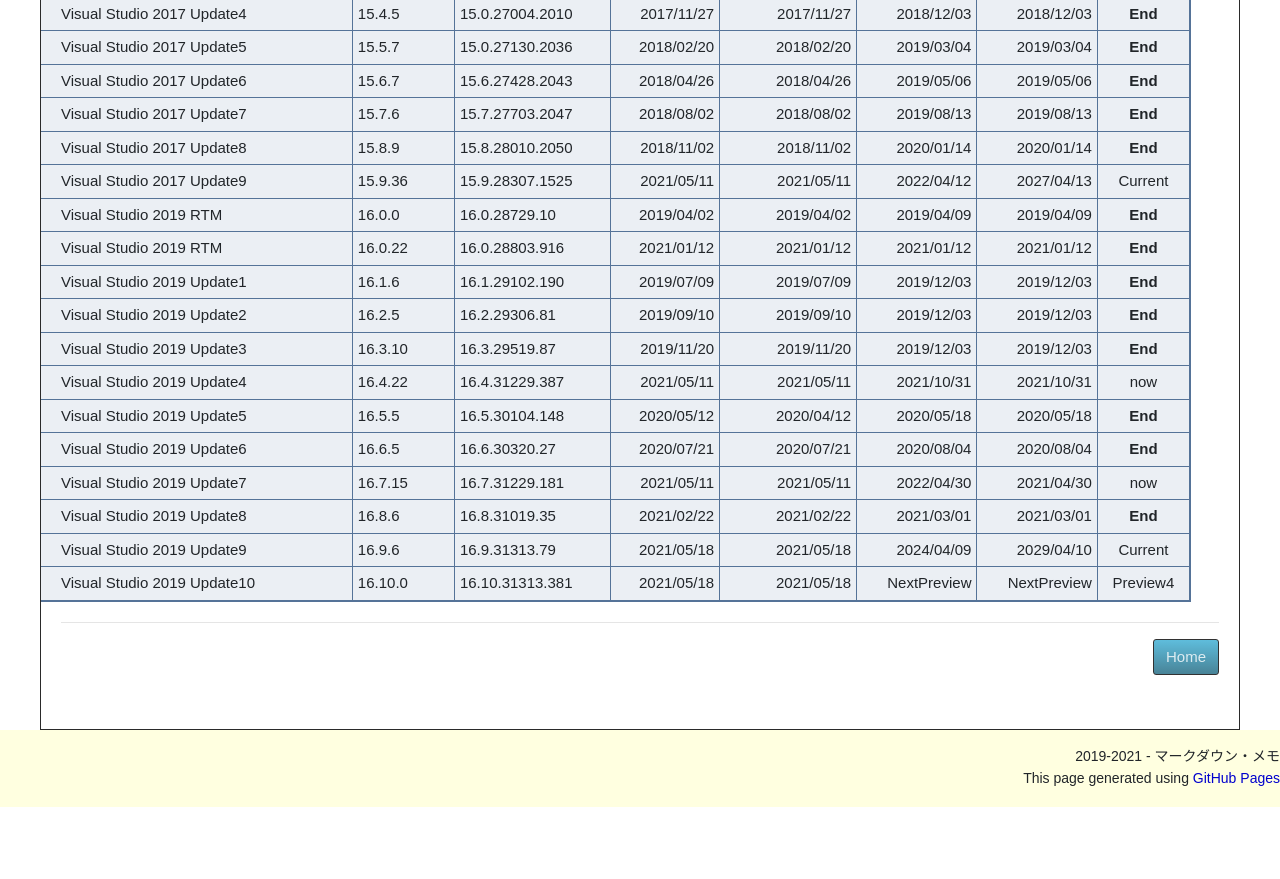
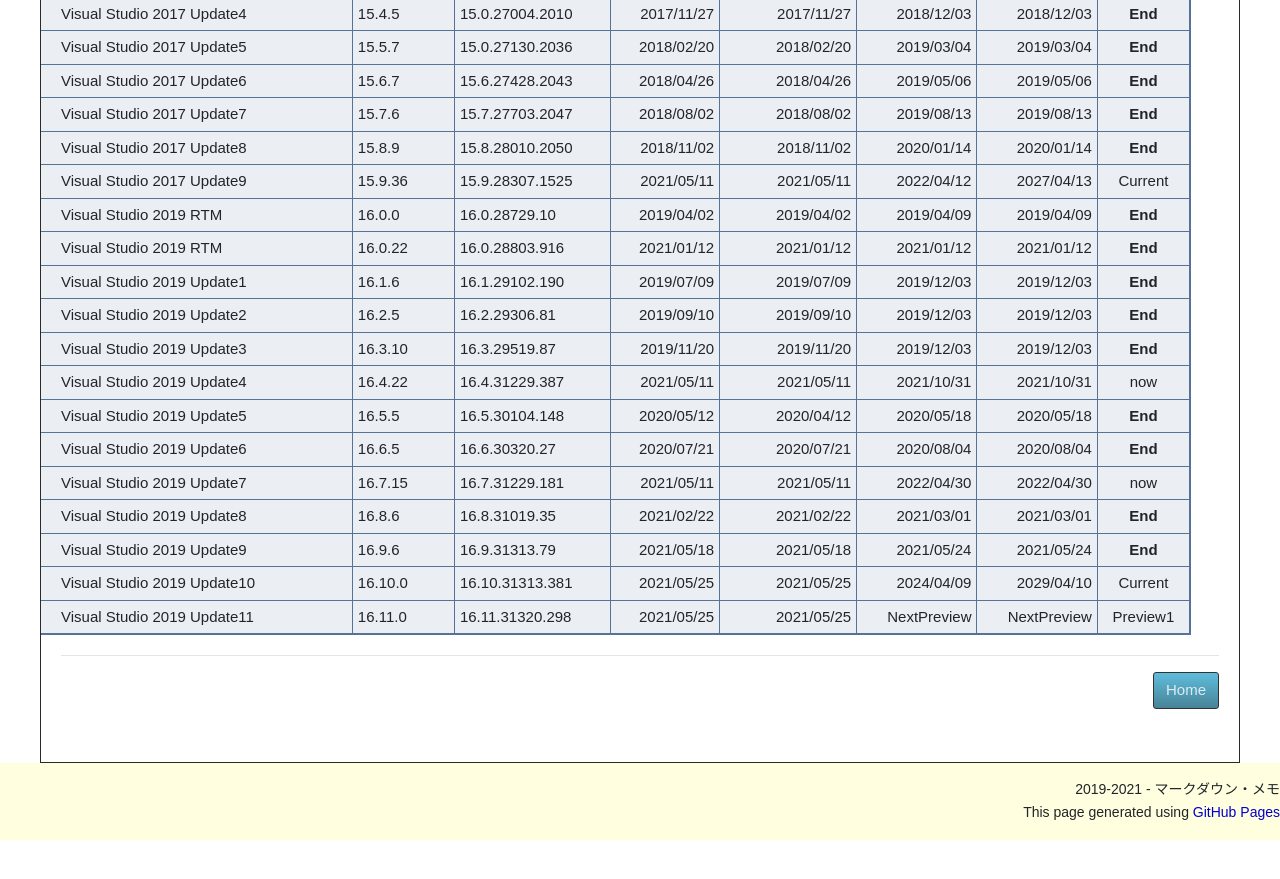
Before and after one commit to fuchu-pheasant01/fuchu-pheasant01.github.io, a Jekyll site: the page built from Contents/DotNet/VisualStudioSupport.md, in a window 1280 px wide and 900 px high, scrolled down 2757 px. Shown: the top 879 px of the window. Built offline with Jekyll 4.4.1, drawn with Linux system fonts in a browser that asks for light colours; emoji names are drawn with the system emoji font; some of the changed text lies outside the part shown.

Commit message:
Win210528

```diff
--- a/Contents/DotNet/VisualStudioSupport.md
+++ b/Contents/DotNet/VisualStudioSupport.md
@@ -104,10 +104,10 @@ Community Editionやサービスベースラインバージョン以外のバー
 | Visual Studio 2019 Update4                  | 16.4.22 | 16.4.31229.387  | 2021/05/11 |      2021/05/11 |         2021/10/31 |   2021/10/31 |     now    |
 | Visual Studio 2019 Update5                  | 16.5.5  | 16.5.30104.148  | 2020/05/12 |      2020/04/12 |         2020/05/18 |   2020/05/18 |   **End**  |
 | Visual Studio 2019 Update6                  | 16.6.5  | 16.6.30320.27   | 2020/07/21 |      2020/07/21 |         2020/08/04 |   2020/08/04 |   **End**  |
-| Visual Studio 2019 Update7                  | 16.7.15 | 16.7.31229.181  | 2021/05/11 |      2021/05/11 |         2022/04/30 |   2021/04/30 |     now    |
+| Visual Studio 2019 Update7                  | 16.7.15 | 16.7.31229.181  | 2021/05/11 |      2021/05/11 |         2022/04/30 |   2022/04/30 |     now    |
 | Visual Studio 2019 Update8                  | 16.8.6  | 16.8.31019.35   | 2021/02/22 |      2021/02/22 |         2021/03/01 |   2021/03/01 |   **End**  |
-| Visual Studio 2019 Update9                  | 16.9.6  | 16.9.31313.79   | 2021/05/18 |      2021/05/18 |         2024/04/09 |   2029/04/10 |   Current  |
-| Visual Studio 2019 Update10                 | 16.10.0 | 16.10.31313.381 | 2021/05/18 |      2021/05/18 |        NextPreview |  NextPreview |  Preview4  |
-
+| Visual Studio 2019 Update9                  | 16.9.6  | 16.9.31313.79   | 2021/05/18 |      2021/05/18 |         2021/05/24 |   2021/05/24 |   **End**  |
+| Visual Studio 2019 Update10                 | 16.10.0 | 16.10.31313.381 | 2021/05/25 |      2021/05/25 |         2024/04/09 |   2029/04/10 |   Current  |
+| Visual Studio 2019 Update11                 | 16.11.0 | 16.11.31320.298 | 2021/05/25 |      2021/05/25 |        NextPreview |  NextPreview |  Preview1  |
 
 * * *
```
Also changed, not shown: other parts of Contents/DotNet/VisualStudioSupport.md (+1 -1 lines), Contents/DotNet/DotNetSupport.md (+3 -2 lines).
